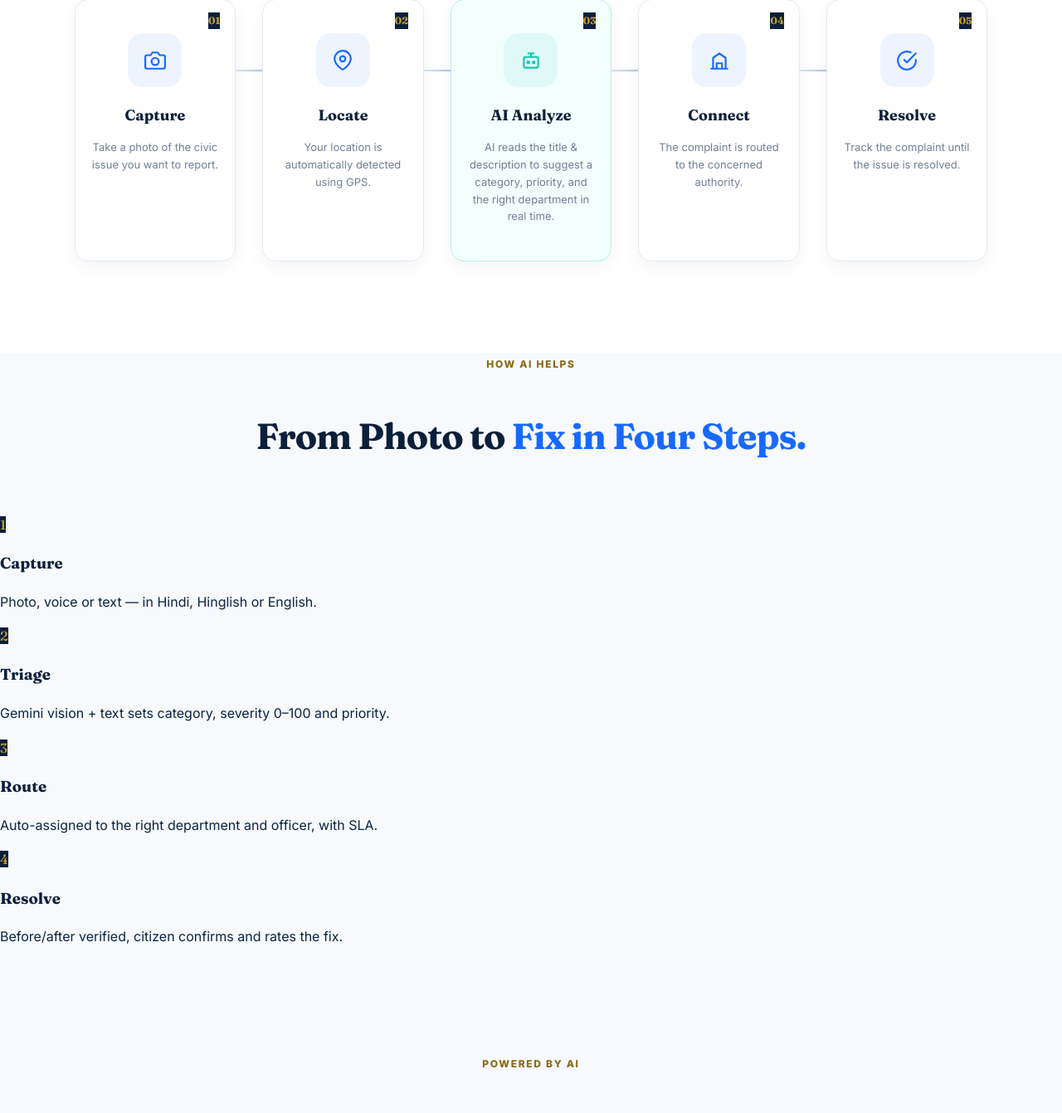
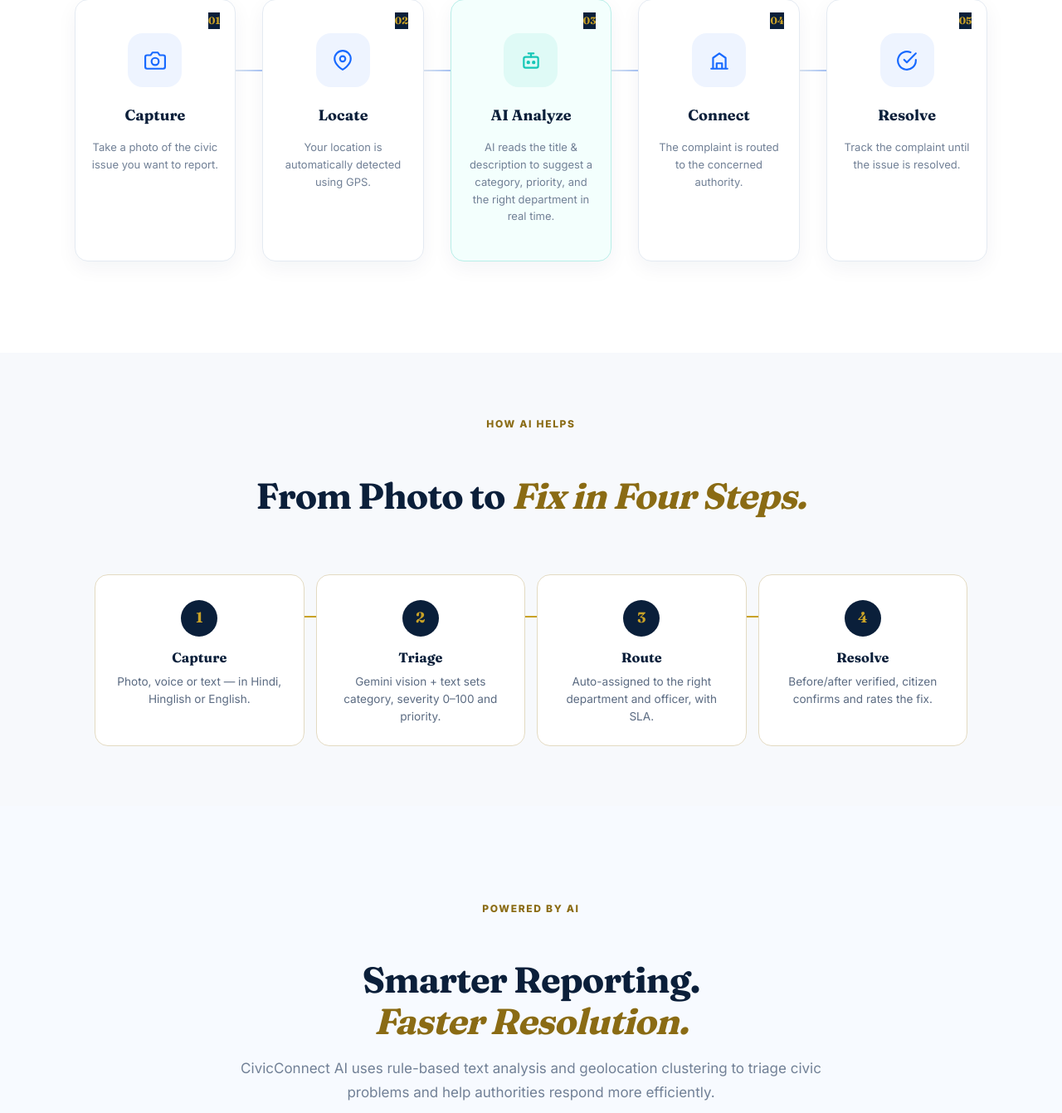
Before and after one commit to JANVI-CHATURVEDI/CivicConnect, a Django app: page / in a window 1280 px wide. Shown: the part 1338-2679 px from the top of the page at 83% size. Run offline with Django 5.2, Linux system fonts and the light colour scheme; data that the repository does not hold is empty; some libraries are stand-ins or nearby versions.

Commit message:
Fix pipeline/stories/CTA layout + all section headings in formal theme

```diff
--- a/static/css/glow.css
+++ b/static/css/glow.css
@@ -84,6 +84,10 @@ h1, h2, h3, .display, .hero h1, .dashboard-header h1 {
   background: none !important; color: var(--formal-gold) !important;
   font-weight: 800 !important; letter-spacing: 0.14em !important;
 }
+.section-heading { text-align: center; max-width: 720px; margin: 0 auto; }
+.section-heading h2 span {
+  background: none !important; color: var(--formal-gold) !important; font-style: italic;
+}
 .step-card, .feature-card, .stat-card, .dashboard-stat-card, .card { border-radius: 16px !important; }
 .step-number { background: var(--formal-navy-deep) !important; color: var(--formal-gold-bright) !important; font-family: "Fraunces", Georgia, serif; }
 .stat-number { font-family: "Fraunces", Georgia, serif !important; color: var(--formal-navy-deep); }
@@ -96,12 +100,39 @@ h1, h2, h3, .display, .hero h1, .dashboard-header h1 {
 .live-card:hover { border-color: var(--formal-navy) !important; }
 
 /* ---------- pipeline / stories / cta ---------- */
-.pipeline-track::before { background: var(--formal-gold-bright); animation: none; }
-.pipe-num { background: var(--formal-navy-deep) !important; color: var(--formal-gold-bright) !important; box-shadow: none !important; font-family: "Fraunces", Georgia, serif; }
-.story-rating { color: var(--formal-gold) !important; }
+.pipeline { padding: 72px 24px; max-width: 1100px; margin: 0 auto; }
+.pipeline-track { display: grid; grid-template-columns: repeat(4, 1fr); gap: 14px; margin-top: 36px; position: relative; }
+.pipeline-track::before {
+  content: ""; position: absolute; top: 50px; left: 9%; right: 9%; height: 2px;
+  background: var(--formal-gold-bright);
+}
+.pipe-step {
+  background: #fff; border: 1px solid var(--formal-hairline); border-radius: 16px;
+  padding: 30px 18px 24px; text-align: center; position: relative;
+}
+.pipe-step:hover { border-color: var(--formal-gold-bright); }
+.pipe-num {
+  display: inline-grid; place-items: center; width: 44px; height: 44px; border-radius: 50%;
+  background: var(--formal-navy-deep) !important; color: var(--formal-gold-bright) !important;
+  font-family: "Fraunces", Georgia, serif; font-weight: 700; font-size: 1.1rem;
+  margin-bottom: 12px; position: relative; z-index: 1;
+}
+.pipe-step h3 { margin: 0 0 6px; font-size: 1.02rem; }
+.pipe-step p { margin: 0; font-size: 0.85rem; color: #5b6b82; line-height: 1.55; }
+.stories { padding: 72px 24px; max-width: 1100px; margin: 0 auto; }
+.stories-grid { display: grid; grid-template-columns: repeat(auto-fill, minmax(250px, 1fr)); gap: 16px; margin-top: 32px; }
+.story-card { background: #fff; border: 1px solid var(--formal-hairline); border-radius: 16px; overflow: hidden; }
+.story-card img { width: 100%; height: 160px; object-fit: cover; display: block; }
+.story-body { padding: 16px 18px 20px; }
+.story-body h3 { margin: 10px 0 4px; font-size: 0.98rem; line-height: 1.45; }
+.story-body p { margin: 0; font-size: 0.83rem; color: #5b6b82; }
+.story-rating { color: var(--formal-gold) !important; font-weight: 700 !important; margin-top: 6px !important; }
 .cta-band {
+  max-width: 1100px; margin: 24px auto 72px; padding: 56px 32px; text-align: center; border-radius: 24px;
   background: var(--formal-navy-deep) !important; box-shadow: var(--formal-shadow) !important;
 }
+.cta-band h2 { margin: 0 0 8px; font-size: clamp(1.5rem, 3.4vw, 2.3rem); }
+.cta-band p { margin: 0 0 24px; }
 .cta-band::before { display: none !important; }
 .cta-band h2, .cta-band p { color: #fff !important; }
 .cta-band .primary-btn { background: var(--formal-gold-bright) !important; color: var(--formal-navy-deep) !important; box-shadow: none !important; }
```
